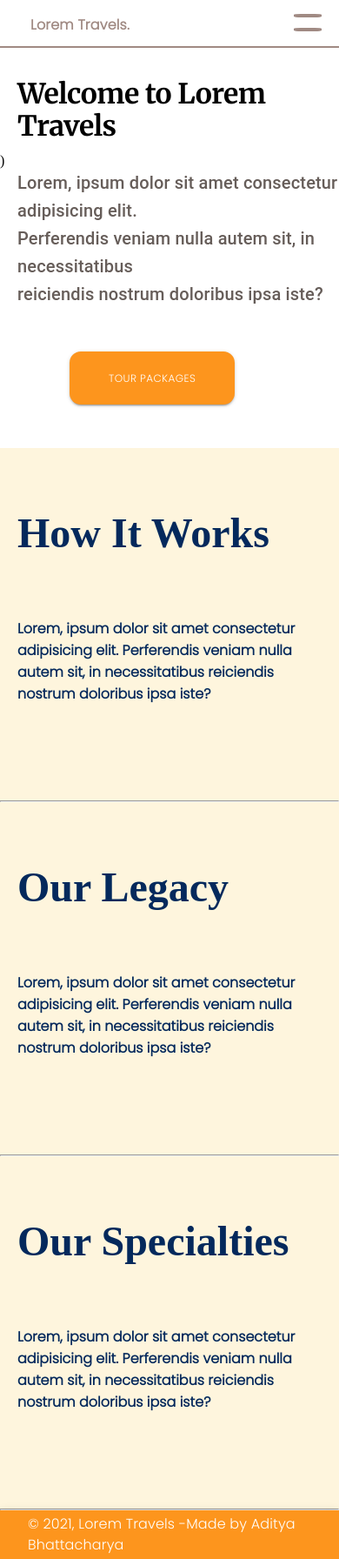
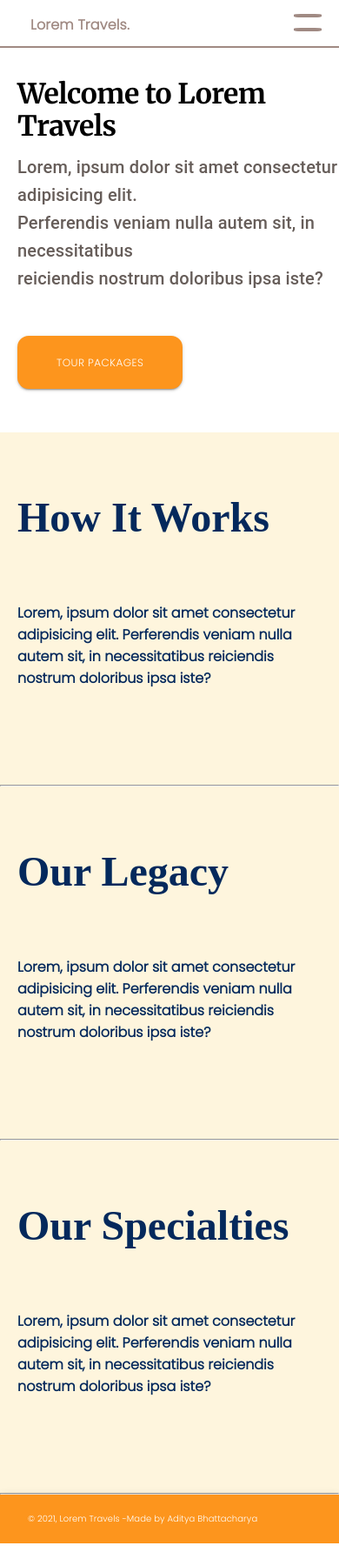
Before and after one commit to AdityaBhattacharya1/lorem-travels, a Gatsby site in the folder lorem-travels-gatsby/: page / in a window 390 px wide. Shown: the whole page at 87% size. Built offline with nearby package versions, Linux system fonts and the light colour scheme; Gatsby itself is replaced by a stand-in of ours.

Commit message:
fix bugs

```diff
--- a/lorem-travels-gatsby/gatsby-config.js
+++ b/lorem-travels-gatsby/gatsby-config.js
@@ -16,4 +16,8 @@ module.exports = {
     `babel-plugin-styled-components`,
     `gatsby-plugin-transition-link`,
   ],
+  siteMetadata: {
+    title: "Lorem Travels",
+    description: "Lorem Travels - A sample travel agency",
+  },
 }
--- a/lorem-travels-gatsby/src/components/Footer.js
+++ b/lorem-travels-gatsby/src/components/Footer.js
@@ -1,7 +1,23 @@
 import React from "react"
 import { AppBar, Container, Toolbar, Typography } from "@material-ui/core"
+import { makeStyles, createMuiTheme } from "@material-ui/core/styles"
+
+const theme = createMuiTheme({})
+
+const useStyles = makeStyles({
+  footerText: {
+    fontFamily: "Poppins",
+    [theme.breakpoints.down("sm")]: {
+      fontSize: "15px",
+    },
+    [theme.breakpoints.down("xs")]: {
+      fontSize: "10px",
+    },
+  },
+})
 
 function Footer() {
+  const classes = useStyles()
   return (
     <AppBar position="static" style={{ backgroundColor: "#FD951D" }}>
       <Container maxWidth="md">
@@ -9,7 +25,7 @@ function Footer() {
           <Typography
             variant="body1"
             color="inherit"
-            style={{ fontFamily: "Poppins" }}
+            className={classes.footerText}
           >
             &copy; 2021, Lorem Travels -
             <a href="https://github.com/AdityaBhattacharya1">
--- a/lorem-travels-gatsby/src/components/homeDesc/Heading.js
+++ b/lorem-travels-gatsby/src/components/homeDesc/Heading.js
@@ -38,6 +38,7 @@ const useStyles = makeStyles({
     },
     [theme.breakpoints.down("sm")]: {
       paddingLeft: "20px",
+      wordBreak: "break-word",
     },
   },
   heroBtn: {
@@ -46,6 +47,9 @@ const useStyles = makeStyles({
     color: "#fff",
     borderRadius: "13px",
     fontFamily: "Poppins",
+    [theme.breakpoints.down("md")]: {
+      margin: "50px 20px",
+    },
   },
 })
 
@@ -61,7 +65,7 @@ function Heading() {
       >
         Welcome to Lorem Travels
       </Typography>
-      )
+
       <Typography variant="h6" className={classes.intro}>
         Lorem, ipsum dolor sit amet consectetur adipisicing elit. <br />
         Perferendis veniam nulla autem sit, in necessitatibus <br /> reiciendis
@@ -74,7 +78,7 @@ function Heading() {
           color="primary"
           size="large"
         >
-          <Link style={{ fontSize: 12 }} to="#">
+          <Link style={{ fontSize: 12 }} to="/pricing">
             Tour Packages
           </Link>
         </Button>
--- a/lorem-travels-gatsby/src/components/homeDesc/IntroSection.js
+++ b/lorem-travels-gatsby/src/components/homeDesc/IntroSection.js
@@ -10,8 +10,6 @@ const useStyles = makeStyles({
 
 // 1. Gatsby styled component plugin seems to have a problem
 // with Typography and other material-ui components
-// 2. Can't use media queries with material-ui in gatsby (causes FOUT in build)
-// Hence, going with the default p tag
 const IntroText = styled.p`
   padding: 150px 0px 0px 80px;
   font-size: 3rem;
--- a/lorem-travels-gatsby/src/components/nav/RightNav.js
+++ b/lorem-travels-gatsby/src/components/nav/RightNav.js
@@ -46,9 +46,7 @@ const RightNav = ({ open }) => {
         </AniLink>
       </li>
       <li>
-        <Link fade to="/pricing/#testimonials">
-          Testimonials
-        </Link>
+        <Link to="/pricing/#testimonials">Testimonials</Link>
       </li>
     </Ul>
   )
--- a/lorem-travels-gatsby/src/components/pricingPage/PricingCard.js
+++ b/lorem-travels-gatsby/src/components/pricingPage/PricingCard.js
@@ -73,9 +73,9 @@ function PricingCard({ title, details, price, imgLink }) {
             {price} - Purchase
           </Button>
           <Button size="small" color="primary">
-            <Link to={imgLink} style={{ color: "#04295c" }}>
+            <a href={imgLink} style={{ color: "#04295c" }}>
               View Image
-            </Link>
+            </a>
           </Button>
         </ThemeProvider>
       </CardActions>
```
Also changed, not shown: lorem-travels-gatsby/src/images/soc-img.png (added).
